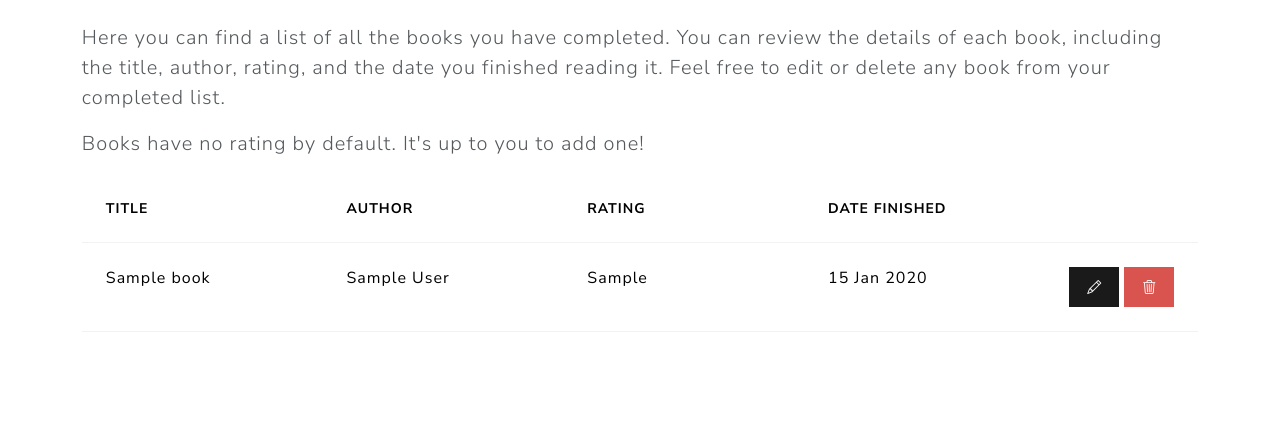
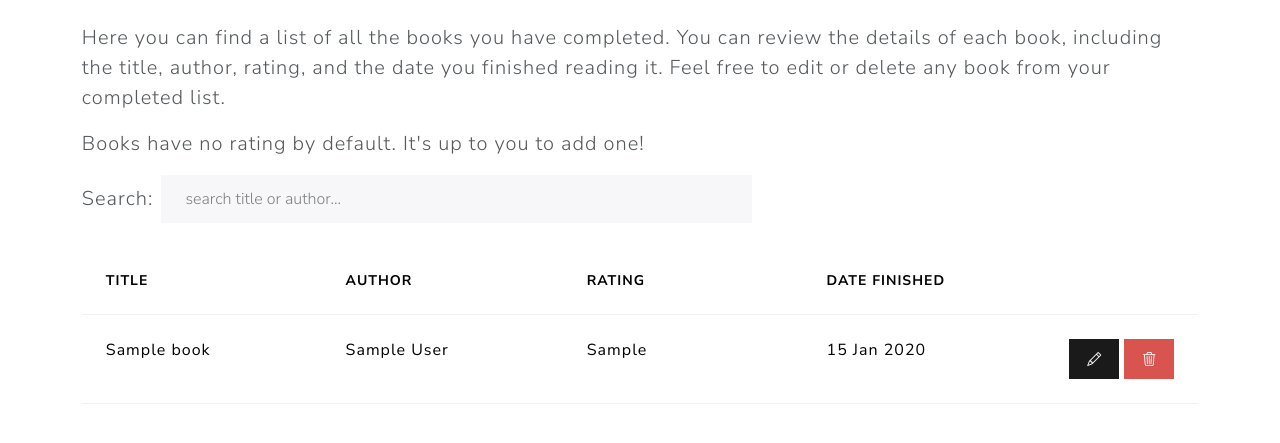
Before and after one commit to nicoferreira90/reading_list_app, a Django app: page /reviews/ in a window 1280 px wide. Shown: the part 187-630 px from the top of the page. Run offline with Django 5.2, Linux system fonts and the light colour scheme; a user stored in the database is signed in; tables that the repository leaves empty hold one stand-in row (values such as "Sample post"); some libraries are stand-ins or nearby versions.

Commit message:
added search box to reviews page

```diff
--- a/templates/reading/partials/review_page_table.html
+++ b/templates/reading/partials/review_page_table.html
@@ -1,16 +1,18 @@
 <table class="table">
     <thead>
     <tr>
-        <th scope="col">Title</th>
-        <th scope="col">Author</th>
-        <th scope="col">Rating</th>
-        <th scope="col">Date Finished</th>
-        <th scope="col"></th>
+        <th scope="col" class="col-sm-3">Title</th>
+        <th scope="col" class="col-sm-3">Author</th>
+        <th scope="col" class="col-sm-3">Rating</th>
+        <th scope="col" class="col-sm-3">Date Finished</th>
+        <th scope="col" class="col-sm-2"></th>
     </tr>
     </thead>
     <tbody>
     {% for book in finished_book_list %}
-    <tr>
+    <tr  x-show="search === ''
+    || '{{ book.title }}'.toLowerCase().includes(search.toLowerCase())
+    || '{{ book.author }}'.toLowerCase().includes(search.toLowerCase())" >
         <td class="wide-column">{{book.title}}</td>
         <td class="wide-column">{{book.author}}</td>
         <td class="wide-column">{{book.rating}}</td>
--- a/templates/reading/review_page.html
+++ b/templates/reading/review_page.html
@@ -3,6 +3,9 @@
 {% block content %}
 
 <div class="p-2" style="width: 95%; margin: auto;">
+
+    <div x-data="{search: ''}">
+
 
         <h1 class="my-4 text-start">My Completed Books</h1>
 
@@ -12,6 +15,13 @@
 
         <p class="lead">Books have no rating by default. It's up to you to add one!</p>
 
+        <div class="d-grid gap-2 mb-4" style="width: 60%;">
+            <div class="d-flex align-items-center">
+                <label for="inputDefault" class="lead me-2">Search:</label>
+                <input type="text" class="form-control" placeholder="search title or author..." id="inputDefault" x-model="search">
+            </div>
+        </div>
+
 
         <div id="review_page_table">
             {% include 'reading/partials/review_page_table.html' %}
@@ -19,5 +29,7 @@
 
     </div>
 
+</div>
+
 
 {% endblock content %}
```
Lines whose indentation alone changed are shown as unchanged.
